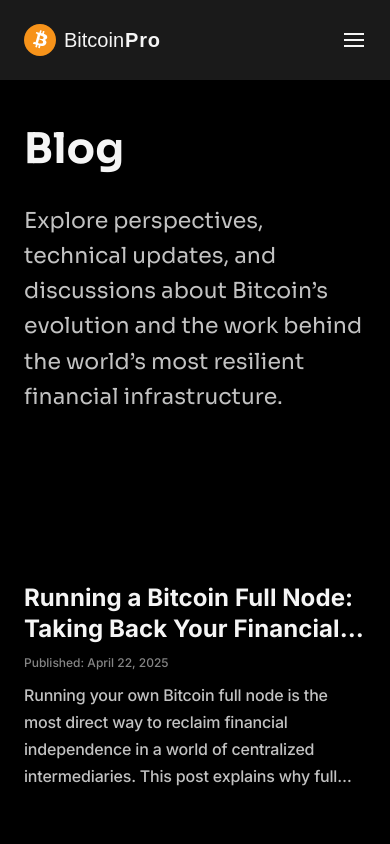
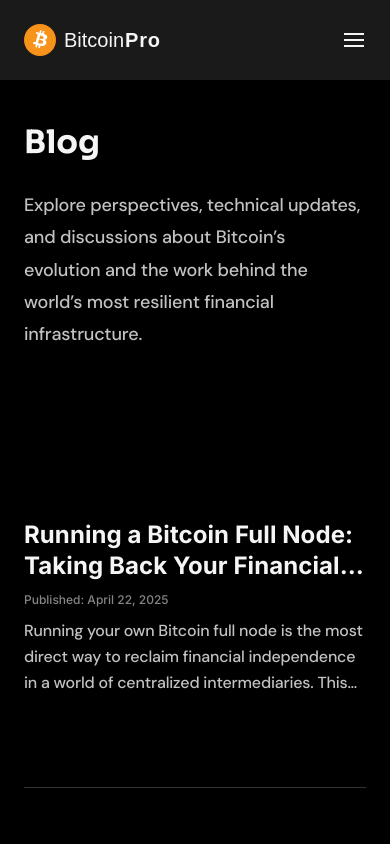
Before and after one commit to Vayras/BitcoinPro, a Next.js app: page /blog in a window 390 px wide. Shown: the top 844 px of the page. Built offline with nearby package versions, Linux system fonts and the light colour scheme.

Commit message:
review fixes

```diff
--- a/app/blog/[slug]/blogPost.css
+++ b/app/blog/[slug]/blogPost.css
@@ -432,3 +432,27 @@
     line-height: 110%;
   }
 }
+
+.blog-description{
+  overflow: hidden;
+  color: var(--Text-Secondary, #C2C2C2);
+  text-overflow: ellipsis;
+
+  /* Body 2/Medium */
+  font-family: var(--font-dm-sans);
+  font-size: 16px;
+  font-style: normal;
+  font-weight: 500;
+  line-height: 160%; /* 25.6px */
+
+  display: -webkit-box;
+  -webkit-box-orient: vertical;
+  -webkit-line-clamp: 2;
+  align-self: stretch;
+}
+
+@media (max-width: 1024px) {
+  .blog-description {
+      font-size: 14px;
+  }
+}
--- a/app/blog/[slug]/page.tsx
+++ b/app/blog/[slug]/page.tsx
@@ -163,7 +163,7 @@ export default function BlogPost() {
                   {relatedPosts.map((post) => (
                     <div key={post.id} className='related-post-card'>
                       <h4 className='body-1-bold'>{post.title}</h4>
-                      <p className='caption-medium'>{post.excerpt}</p>
+                      <p className='blog-description'>{post.excerpt}</p>
                       <p className='caption-regular'>Published: {post.date}</p>
                     </div>
                   ))}
--- a/app/blog/blog.css
+++ b/app/blog/blog.css
@@ -17,7 +17,7 @@ body {
 .standard-section{
   display: flex;
   width: 100%;
-  padding: var(--Spacing-Section-M, 260px) var(--Spacing-Section-L, 240px);
+  padding: var(--Spacing-Section-M, 260px) var(--Spacing-Section-L, 120px);
   justify-content: center;
   align-items: center;
   gap: var(--Spacing-Section-S, 80px);
@@ -136,3 +136,54 @@ body {
   font-weight: 400;
   line-height: 160%; /* 35.2px */
 }
+
+.blog-description{
+  color: var(--Text-Secondary, #C2C2C2);
+
+  /* Subtitle/Medium */
+  font-family: var(--font-sora);
+  font-size: 22px;
+  font-style: normal;
+  font-weight: 400;
+  line-height: 160%; /* 35.2px */
+  align-self: stretch;
+}
+
+@media screen and (max-width: 1024px) {
+  .blog-description {
+        color: var(--Text-Secondary, #C2C2C2);
+
+      /* Body 1/Medium */
+      font-family: var(--font-dm-sans);
+      font-size: 18px;
+      font-style: normal;
+      font-weight: 500;
+      line-height: 180%; /* 32.4px */
+      letter-spacing: -0.18px;
+      align-self: stretch;
+  }
+}
+
+
+.blog-title{
+  color: var(--Text-Primary, #F5F5F5);
+
+  /* H4/Bold */
+  font-family: var(--font-sora);
+  font-size: 42px;
+  font-style: normal;
+  font-weight: 700;
+  line-height: 140%; /* 44.8px */
+}
+@media screen and (max-width: 1024px) {
+  .blog-title {
+    color: var(--Text-Primary, #F5F5F5);
+
+    /* H4/Bold */
+    font-family: var(--font-sora);
+    font-size: 32px;
+    font-style: normal;
+    font-weight: 700;
+    line-height: 140%; /* 44.8px */
+  }
+}
--- a/app/blog/component/blogComponent.css
+++ b/app/blog/component/blogComponent.css
@@ -116,3 +116,40 @@ letter-spacing: -0.18px;
     line-height: 110%;
   }
 }
+
+.blog-post-description{
+   overflow: hidden;
+    color: var(--Text-Secondary, #C2C2C2);
+    text-overflow: ellipsis;
+
+    /* Body 1/Medium */
+    font-family: "DM Sans";
+    font-size: 18px;
+    font-style: normal;
+    font-weight: 500;
+    line-height: 180%; /* 32.4px */
+    letter-spacing: -0.18px;
+    display: -webkit-box;
+    -webkit-box-orient: vertical;
+    -webkit-line-clamp: 3;
+    align-self: stretch;
+}
+
+@media (max-width: 1024px) {
+    .blog-post-description {
+            display: -webkit-box;
+            -webkit-box-orient: vertical;
+            -webkit-line-clamp: 3;
+            align-self: stretch;
+            overflow: hidden;
+            color: var(--Text-Secondary, #C2C2C2);
+            text-overflow: ellipsis;
+
+            /* Body 2/Medium */
+            font-family: var(--font-dm-sans);
+            font-size: 16px;
+            font-style: normal;
+            font-weight: 500;
+            line-height: 160%; /* 25.6px */
+    }
+}
--- a/app/blog/component/blogComponent.tsx
+++ b/app/blog/component/blogComponent.tsx
@@ -13,7 +13,7 @@ export default function BlogComponent({ title, caption, body }: BlogComponentPro
       <div className="blog-container">
         <h4 className="h4-bold">{title}</h4>
         <p className="caption-medium">{caption}</p>
-        <p className="body-1-regular">{body}</p>
+        <p className="blog-post-description">{body}</p>
         <div style={{ width: "100%", height: "1px", background: "#333", margin: "80px 0px 0px 0px" }} />
       </div>
     </Link>
--- a/app/blog/page.tsx
+++ b/app/blog/page.tsx
@@ -12,8 +12,8 @@ export default function Blog() {
         <div className='blog-page-container'>
          <div className='standard-section'>
             <div className='copy'>
-                <p className='h3-semibold'>Blog</p>
-                <p className='subtitle-medium '>
+                <p className='blog-title'>Blog</p>
+                <p className='blog-description '>
                     Explore perspectives, technical updates, and discussions about Bitcoin’s evolution and the work behind the world’s most resilient financial infrastructure.
                 </p>
             </div>
--- a/app/download/page.tsx
+++ b/app/download/page.tsx
@@ -119,7 +119,7 @@ export default function Download() {
             compromising security. For detailed setup instructions, please see the full node guide.
           </p>
 
-          <h2 className="verification-title" style={{marginTop: "80px"}}>Verify Your Download</h2>
+          <h2 className="verification-title" >Verify Your Download</h2>
           <p className="verification-description">
             Verifying your download isn't required but is strongly recommended. Following the verification
             steps helps ensure you haven't downloaded a corrupted or malicious version of BitcoinPro,
--- a/app/globals.css
+++ b/app/globals.css
@@ -460,12 +460,33 @@ gap: var(--Spacing-L2, 48px);
 
 /* Component: Hero Description - Target: All Devices */
 .hero-description {
-  font-family: var(--font-sora);
-  font-weight: 400;
-  font-size: 22px;
-  line-height: 1.6;
-  color: var(--color-text-primary);
-  margin: 0;
+  color: var(--Text-Primary, #F5F5F5);
+
+
+  /* Body 1/Medium */
+  color: var(--Text-Primary, #F5F5F5);
+
+    /* Subtitle/Medium */
+    font-family: var(--font-sora);
+    font-size: 22px;
+    font-style: normal;
+    font-weight: 400;
+    line-height: 160%; /* 35.2px */
+}
+
+@media (max-width: 1024px) {
+  .hero-description {
+    color: var(--Text-Primary, #F5F5F5);
+
+
+    /* Body 1/Medium */
+    font-family: var(--font-dm-sans);
+    font-size: 18px;
+    font-style: normal;
+    font-weight: 500;
+    line-height: 180%; /* 32.4px */
+    letter-spacing: -0.18px;
+  }
 }
 
 /* Component: Hero Button - Target: All Devices */
@@ -509,8 +530,6 @@ gap: var(--Spacing-L2, 48px);
 
   .hero-copy{
     margin-top: 100px;
-    padding-left: 10px;
-    padding-right: 10px;
     align-items: center;
   }
 
@@ -532,12 +551,7 @@ gap: var(--Spacing-L2, 48px);
     letter-spacing: 0.084px;
   }
 
-  .hero-description {
-    font-family: var(--font-dm-sans);
-    font-weight: 500;
-    font-size: 20px;
-    text-align: center;
-  }
+
 }
 
 /* Component: Hero Section - Target: Tablet (775px to 769px) */
@@ -569,12 +583,7 @@ gap: var(--Spacing-L2, 48px);
     letter-spacing: 0.084px;
   }
 
-  .hero-description {
-    font-family: var(--font-dm-sans);
-    font-weight: 500;
-    font-size: 18px;
-    text-align: center;
-  }
+
 }
 
 /* Component: Hero Section - Target: Mobile */
@@ -604,12 +613,7 @@ gap: var(--Spacing-L2, 48px);
     text-align: center;
   }
 
-  .hero-description {
-    font-family: var(--font-dm-sans);
-    font-weight: 500;
-    font-size: 18px;
-    text-align: center;
-  }
+
 
   .hero-btn {
     padding: 14px 32px;
@@ -1386,7 +1390,7 @@ gap: var(--Spacing-L2, 48px);
   left: 0;
   right: 0;
   z-index: 1000;
-  padding: 24px 240px;
+  padding: 24px 220px;
   width: 100%;
   box-sizing: border-box;
 }
@@ -2012,9 +2016,7 @@ gap: var(--Spacing-L2, 48px);
     font-size: 3.5rem;
   }
 
-  .hero-description {
-    font-size: 1.125rem;
-  }
+
 
   .download-section {
     padding: 4rem 0;
@@ -2054,9 +2056,7 @@ gap: var(--Spacing-L2, 48px);
     margin-bottom: 1rem;
   }
 
-  .hero-description {
-    font-size: 1rem;
-  }
+
 
   .hero-btn {
     padding: 0.875rem 2rem;
@@ -2169,6 +2169,8 @@ gap: var(--Spacing-L2, 48px);
     font-size: 18px;
   }
 }
+
+
 
 @media (max-width: 768px) {
   .navbar {
@@ -2231,6 +2233,14 @@ gap: var(--Spacing-L2, 48px);
 .send-icon {
   width: 72px;
   height: 72px;
+}
+
+@media (max-width: 1024px) {
+  .send-icon{
+  width: 42px;
+  height: 42px;
+  }
+
 }
 
 /* Component: Contact Hero Content - Target: All Devices */
```
Also changed, not shown: components/footer.tsx (+1 -1 lines).
